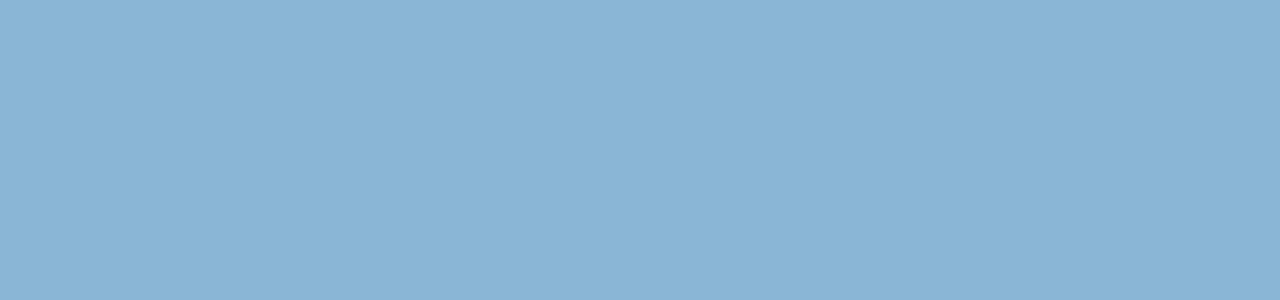
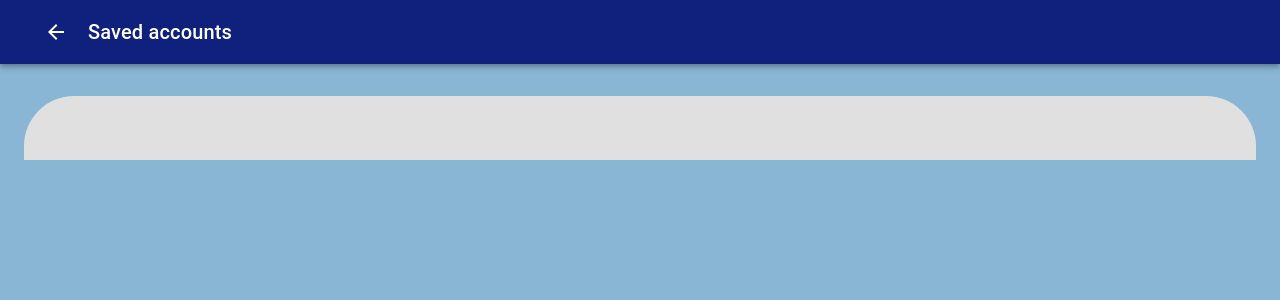
Before and after one commit to Tahlil-992/bugophobia.front-end, a React (Create React App) app: page /Calendar in a window 1280 px wide. Shown: the top 300 px of the page. Built offline with nearby package versions, Linux system fonts and the light colour scheme; sample sign-in values are in the browser's storage.

Commit message:
redirection from explore to calendar

```diff
--- a/src/App.js
+++ b/src/App.js
@@ -13,6 +13,7 @@ import Explore from "../src/views/pages/Explore";
 import Profile from "../src/views/pages/Profile";
 import ViewProfile from "../src/views/pages/ViewProfile";
 import SavedAccounts from "../src/views/pages/SavedAccounts";
+import CalendarPage from "../src/views/pages/Calendar";
 import { connect, useSelector } from "react-redux";
 import { login, rememberMe, setIsDoctor, signOut } from "./core/Authentication/action/authActions";
 import CommentSection from "./views/pages/commentSection";
@@ -85,7 +86,6 @@ function App({ setIsDoctor, login, rememberMe }) {
             <Route exact path="/">
               {is_doctor ? <Redirect to="/doctor/explore" /> : <Redirect to="/patient/explore" />}
             </Route>
-
             <Route exact path="/patient/explore">
               <Explore />
             </Route>
@@ -104,6 +104,9 @@ function App({ setIsDoctor, login, rememberMe }) {
             <Route exact path="/SavedAccounts">
               <SavedAccounts />
             </Route>
+            <Route exact path="/Calendar">
+              <CalendarPage />
+            </Route>
           </>
         )}
     </Switch>
--- /dev/null
+++ b/src/views/pages/Calendar.js
@@ -0,0 +1,41 @@
+import React, { useState } from 'react';
+import { makeStyles } from '@material-ui/core/styles';
+import AppBar from '@material-ui/core/AppBar';
+import Toolbar from '@material-ui/core/Toolbar';
+import Typography from '@material-ui/core/Typography';
+import Container from '@material-ui/core/Container';
+import Grid from '@material-ui/core/Grid';
+import Button from '@material-ui/core/Button';
+import ArrowBackIcon from '@material-ui/icons/ArrowBack';
+import { Link } from "react-router-dom";
+
+const useStyles = makeStyles((theme) => ({
+    container: {
+        paddingTop: theme.spacing(4),
+    },
+}));
+export default function SavedAccounts() {
+    const classes = useStyles();
+    return (
+        <div style={{ backgroundColor: '#8ab6d6', minHeight: '100vh' }}>
+            <AppBar position="relative">
+                <Toolbar style={{ backgroundColor: '#10217d', height: '5vh' }}>
+                    <Link to="/"><Button style={{ color: 'white' }}><ArrowBackIcon /></Button></Link>
+                    <Typography variant="h6" color="inherit" noWrap>Saved accounts</Typography>
+                </Toolbar>
+            </AppBar>
+            <Container maxWidth="lg" className={classes.container}>
+                <Grid container spacing={0}>
+                    <Grid item xs={12}>
+                        <div className={classes.paper} style={{ backgroundColor: '#E0E0E0', borderTopLeftRadius:'50px', borderTopRightRadius:'50px', padding:'2em'}}>
+                            <React.Fragment>
+
+
+                            </React.Fragment>
+                        </div>
+                    </Grid>
+                </Grid>
+            </Container>
+        </div>
+    );
+}
--- a/src/views/pages/Explore.js
+++ b/src/views/pages/Explore.js
@@ -44,6 +44,9 @@ import Popper from '@material-ui/core/Popper';
 import Grow from '@material-ui/core/Grow';
 import Paper from '@material-ui/core/Paper';
 import { Pagination } from "../../core/modules/pagination";
+import EventIcon from '@material-ui/icons/Event';
+import DeleteForeverIcon from '@material-ui/icons/DeleteForever';
+import DeleteIcon from '@material-ui/icons/Delete';
 
 const callTopDoctorsAPI = async () => {
     try {
@@ -556,6 +559,14 @@ function Explore({ signOut }) {
                                 <ListItemText primary="Profile" />
                             </ListItem>
                         </Link>
+                        <Link style={{ textDecoration: 'none', color: 'black' }} to="/Calendar">
+                            <ListItem button>
+                                <ListItemIcon>
+                                    <EventIcon />
+                                </ListItemIcon>
+                                <ListItemText primary="Calendar" />
+                            </ListItem>
+                        </Link>
                         <Link style={{ textDecoration: 'none', color: 'black' }} to="/SavedAccounts">
                             <ListItem button>
                                 <ListItemIcon>
@@ -569,6 +580,12 @@ function Explore({ signOut }) {
                                 <ExitToAppIcon />
                             </ListItemIcon>
                             <ListItemText primary="Sign out" />
+                        </ListItem>
+                        <ListItem button>
+                            <ListItemIcon>
+                                <DeleteIcon />
+                            </ListItemIcon>
+                            <ListItemText primary="Delete Account" />
                         </ListItem>
                     </div>
                 </List>
```
